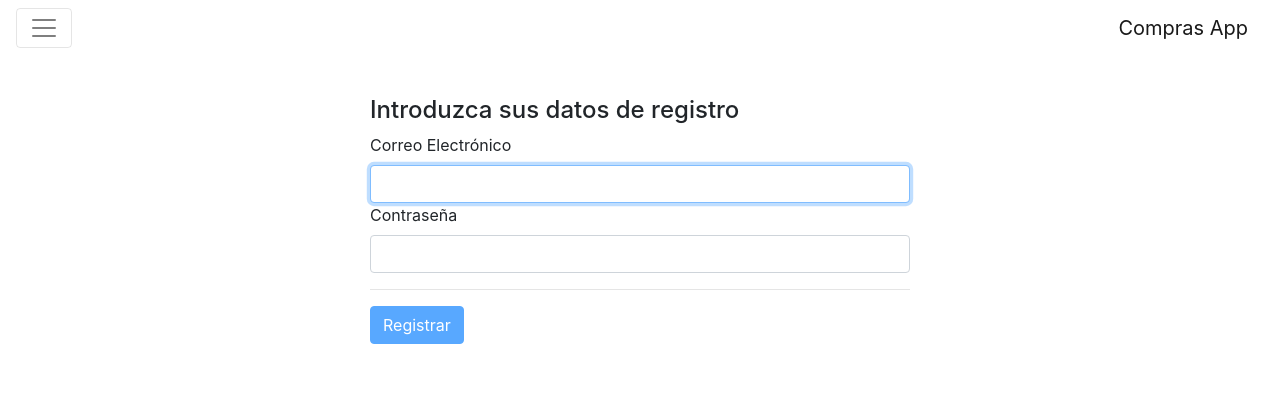
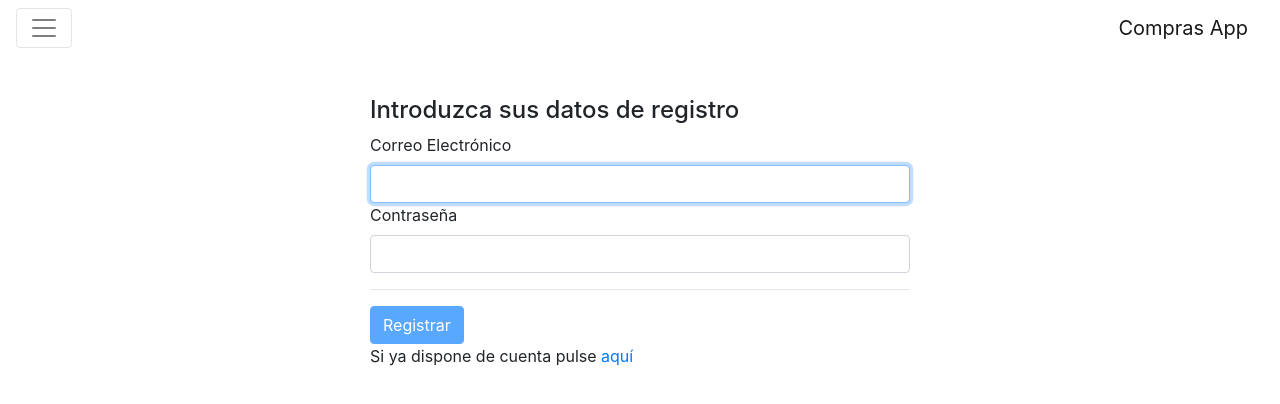
Before and after one commit to framafer/appCompras, an Angular app in the folder ejerciciosAng4/appCompras/: page /registro in a window 1280 px wide. Shown: the top 404 px of the page. Built offline with nearby package versions, Linux system fonts and the light colour scheme.

Commit message:
ok con los guards

```diff
--- a/ejerciciosAng4/appCompras/src/app/autenticacion/inises/inises.component.html
+++ b/ejerciciosAng4/appCompras/src/app/autenticacion/inises/inises.component.html
@@ -13,5 +13,7 @@
             </p>
         </form>
 
+        <p>Si no dispone de cuenta pulse <a routerLink="/registro">aquí</a></p>
+
     </div>
 </div>
--- a/ejerciciosAng4/appCompras/src/app/autenticacion/registro/registro.component.html
+++ b/ejerciciosAng4/appCompras/src/app/autenticacion/registro/registro.component.html
@@ -13,5 +13,6 @@
         <hr>
         <button type="submit" class="btn btn-primary" [disabled]="!registroForm.valid">Registrar</button>
       </form>
+      <p>Si ya dispone de cuenta pulse <a routerLink="/iniciosesion">aquí</a></p>
     </div>
   </div>
--- /dev/null
+++ b/ejerciciosAng4/appCompras/src/app/servicios/guard.service.ts
@@ -0,0 +1,18 @@
+import { Injectable } from '@angular/core';
+
+import { CanActivate, ActivatedRouteSnapshot, RouterStateSnapshot, UrlTree } from '@angular/router';
+import { AutenticacionService } from '../servicios/autenticacion.service';
+import { Observable } from 'rxjs';
+
+
+@Injectable({
+  providedIn: 'root'
+})
+
+export class GuardService implements CanActivate {
+
+  constructor(private autenticacionService: AutenticacionService) { }
+  canActivate(route: ActivatedRouteSnapshot, state: RouterStateSnapshot) {
+    return this.autenticacionService.isAuthenticated();
+  }
+}
```
Also changed, not shown: ejerciciosAng4/appCompras/src/app/app-routing.module.ts (+9 -8 lines), 1 other file (tests, documents, lock files or other folders).
